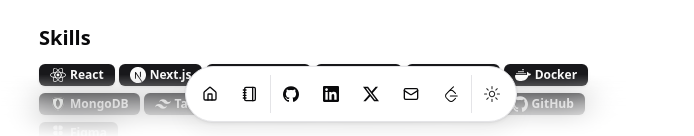
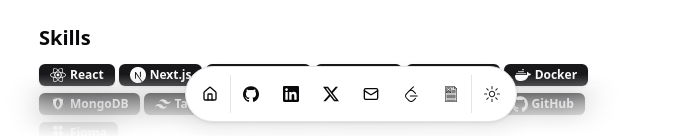
Before and after one commit to iamvishnuk/portfolio, a Next.js app: page / in a window 1280 px wide. Shown: the part 662-798 px from the top of the page, without its empty margins (289-983 px from the left). Built offline with nearby package versions, Linux system fonts and the light colour scheme.

Commit message:
feat: add Resume download option

```diff
--- a/components/icons.tsx
+++ b/components/icons.tsx
@@ -421,5 +421,25 @@ export const Icons = {
         d='M10 29L10 29c-2.209 0-4-1.791-4-4l0 0c0-2.209 1.791-4 4-4h2.857C13.488 21 14 21.512 14 22.143V25C14 27.209 12.209 29 10 29zM20 9h-2.857C16.512 9 16 8.488 16 7.857V2.143C16 1.512 16.512 1 17.143 1H20c2.209 0 4 1.791 4 4l0 0C24 7.209 22.209 9 20 9zM10 1h2.857C13.488 1 14 1.512 14 2.143v5.714C14 8.488 13.488 9 12.857 9H10C7.791 9 6 7.209 6 5l0 0C6 2.791 7.791 1 10 1zM10 11h2.857C13.488 11 14 11.512 14 12.143v5.714C14 18.488 13.488 19 12.857 19H10c-2.209 0-4-1.791-4-4l0 0C6 12.791 7.791 11 10 11zM20 11A4 4 0 1020 19 4 4 0 1020 11z'
       ></path>
     </svg>
+  ),
+  resume: (props: IconProps) => (
+    <svg
+      xmlns='http://www.w3.org/2000/svg'
+      viewBox='0 0 64 64'
+      {...props}
+    >
+      <path
+        d='m55.707 11.293-10-10A1.115 1.115 0 0 0 45 1H9a1 1 0 0 0-1 1v60a1 1 0 0 0 1 1h46a1 1 0 0 0 1-1V12a1.092 1.092 0 0 0-.293-.707zM52.586 11H46V4.414zM10 61V3h34v9a1 1 0 0 0 1 1h9v48z'
+        className='dark:fill-white fill-black'
+      />
+      <path
+        d='M34 8h7a1 1 0 0 0 0-2h-7a1 1 0 0 0 0 2zM34 13h7a1 1 0 0 0 0-2h-7a1 1 0 0 0 0 2zM50 16H34a1 1 0 0 0 0 2h16a1 1 0 0 0 0-2zM50 21H34a1 1 0 0 0 0 2h16a1 1 0 0 0 0-2zM50 26H34a1 1 0 0 0 0 2h16a1 1 0 0 0 0-2zM50 31H14a1 1 0 0 0 0 2h36a1 1 0 0 0 0-2zM50 36H14a1 1 0 0 0 0 2h36a1 1 0 0 0 0-2zM50 41H14a1 1 0 0 0 0 2h36a1 1 0 0 0 0-2zM50 46H14a1 1 0 0 0 0 2h36a1 1 0 0 0 0-2zM50 51H14a1 1 0 0 0 0 2h36a1 1 0 0 0 0-2zM50 56H14a1 1 0 0 0 0 2h36a1 1 0 0 0 0-2zM22 19a5 5 0 1 0-5-5 5.006 5.006 0 0 0 5 5zm0-8a3 3 0 1 1-3 3 3 3 0 0 1 3-3z'
+        className='dark:fill-white fill-black'
+      />
+      <path
+        d='M14 28h16a1 1 0 0 0 1-1V7a1 1 0 0 0-1-1H14a1 1 0 0 0-1 1v20a1 1 0 0 0 1 1zm1.473-2a7.325 7.325 0 0 1 13.054 0zM29 8v15.164a9.325 9.325 0 0 0-14 0V8z'
+        className='dark:fill-white fill-black'
+      />
+    </svg>
   )
 };
--- a/components/navbar.tsx
+++ b/components/navbar.tsx
@@ -11,6 +11,7 @@ import { DATA } from '@/data/resume';
 import { cn } from '@/lib/utils';
 import Link from 'next/link';
 import { Dock, DockIcon } from './ui/dock';
+import { Icons } from './icons';
 
 export default function Navbar() {
   return (
@@ -63,6 +64,25 @@ export default function Navbar() {
               </Tooltip>
             </DockIcon>
           ))}
+        <DockIcon>
+          <Tooltip>
+            <TooltipTrigger asChild>
+              <Link
+                href='/resume/Vishnu_K _MERN_Stack_Developer.pdf'
+                className={cn(
+                  buttonVariants({ variant: 'ghost', size: 'icon' })
+                )}
+                download={true}
+              >
+                <Icons.resume className='size-4' />
+              </Link>
+            </TooltipTrigger>
+            <TooltipContent>
+              <p>Resume</p>
+            </TooltipContent>
+          </Tooltip>
+        </DockIcon>
+
         <Separator
           orientation='vertical'
           className='h-full py-2'
--- a/data/resume.tsx
+++ b/data/resume.tsx
@@ -66,8 +66,8 @@ export const DATA = {
     }
   ],
   navbar: [
-    { href: '/', icon: HomeIcon, label: 'Home' },
-    { href: '/blog', icon: NotebookIcon, label: 'Blog' }
+    { href: '/', icon: HomeIcon, label: 'Home' }
+    // { href: '/blog', icon: NotebookIcon, label: 'Blog' }
   ],
   contact: {
     email: 'vishnuk1609@gmail.com',
```
Also changed, not shown: 1 other file (tests, documents, lock files or other folders).
